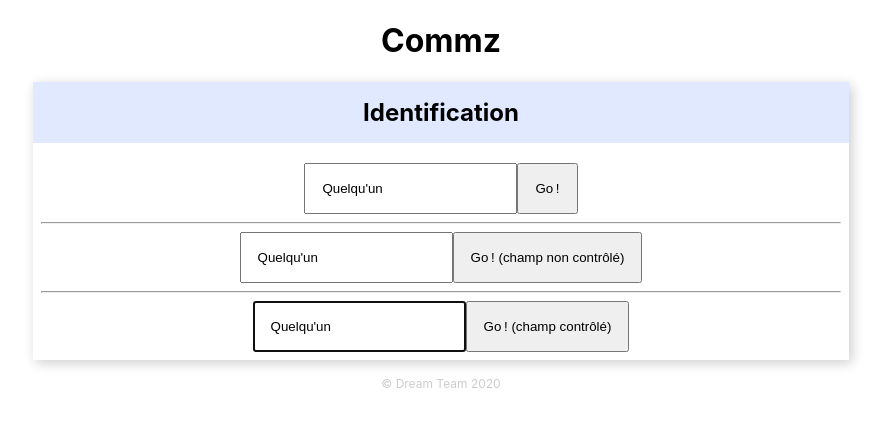
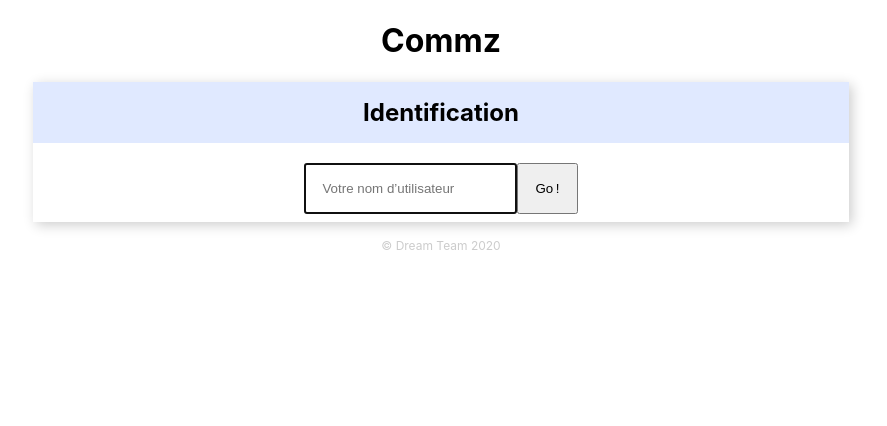
Before and after one commit to naholyr/formation-react-2020-05, a React (Create React App) app in the folder app/: page / in a window 1280 px wide. Shown: the top 426 px of the page, without its empty margins (199-1086 px from the left). Built offline with nearby package versions, Linux system fonts and the light colour scheme.

Commit message:
App's state (username, TODO flux)

```diff
--- a/app/src/App/App.js
+++ b/app/src/App/App.js
@@ -4,14 +4,27 @@ import Header from '../Header/Header';
 import Main from '../Main/Main';
 import Footer from '../Footer/Footer';
 
-const authenticated = false; // set to false to be logged in
+class App extends React.Component {
+  state = {
+    username: null,
+  };
 
-class App extends React.Component {
+  handleLogin = (username) => {
+    this.setState({ username });
+  };
+
+  handleLogout = () => {
+    this.setState({ username: null });
+  };
+
   render() {
     return (
       <>
-        <Header authenticated={authenticated} />
-        <Main authenticated={authenticated} />
+        <Header username={this.state.username} onLogout={this.handleLogout} />
+        <Main
+          authenticated={this.state.username !== null}
+          onLogin={this.handleLogin}
+        />
         <Footer />
       </>
     );
--- a/app/src/Board/Board.js
+++ b/app/src/Board/Board.js
@@ -1,7 +1,6 @@
 import React from 'react';
 import './Board.scss';
 import { bool } from 'prop-types';
-import cx from 'classnames';
 import CollapsableSection from '../CollapsableSection/CollapsableSection';
 
 const openMessage = true;
--- a/app/src/Chat/Chat.js
+++ b/app/src/Chat/Chat.js
@@ -1,7 +1,5 @@
 import React from 'react';
 import './Chat.scss';
-import { bool } from 'prop-types';
-import cx from 'classnames';
 import CollapsableSection from '../CollapsableSection/CollapsableSection';
 
 class Chat extends React.Component {
--- a/app/src/Header/Header.js
+++ b/app/src/Header/Header.js
@@ -1,27 +1,25 @@
 import React from 'react';
 import './Header.scss';
-import { bool } from 'prop-types';
+import { string, func } from 'prop-types';
 
 class Header extends React.Component {
   static propTypes = {
-    authenticated: bool,
-  };
-
-  static defaultProps = {
-    authenticated: false,
+    username: string,
+    onLogout: func.isRequired,
   };
 
   handleClick = (e) => {
-    console.log('TODO disconnect');
+    e.preventDefault();
+    this.props.onLogout();
   };
 
   render() {
     return (
       <header>
         <h1>Commz</h1>
-        {this.props.authenticated && (
+        {this.props.username && (
           <div className="auth">
-            Connecté en tant que <strong>Quelqu'un</strong>
+            Connecté en tant que <strong>{this.props.username}</strong>
             <button onClick={this.handleClick}>Déconnexion</button>
           </div>
         )}
--- a/app/src/Header/Header.scss
+++ b/app/src/Header/Header.scss
@@ -1,4 +1,9 @@
 header {
   text-align: center;
   position: relative;
+  .auth {
+    position: absolute;
+    top: 0.5rem;
+    right: 1rem;
+  }
 }
--- a/app/src/Login/Login.js
+++ b/app/src/Login/Login.js
@@ -1,28 +1,36 @@
 import React from 'react';
 import './Login.scss';
+import { func } from 'prop-types';
 
 class Login extends React.Component {
+  static propTypes = {
+    onSubmit: func.isRequired,
+  };
+
+  handleSubmit = (e) => {
+    e.preventDefault();
+    this.props.onSubmit(e.target.elements.username.value);
+  };
+
   render() {
     return (
       <section className="Login">
         <h2>Identification</h2>
-        <form>
+        <form onSubmit={this.handleSubmit}>
           <input
+            name="username"
             type="text"
             placeholder="Votre nom d’utilisateur"
-            value="Quelqu'un"
             autoFocus
           />
           <button type="submit">Go !</button>
         </form>
-        <hr />
-        <FormUncontrolled />
-        <hr />
-        <FormControlled />
       </section>
     );
   }
 }
+
+/*
 
 // Composant non contrôlé =
 // - le parent laisse l'enfant gérer son state et son rendu
@@ -91,4 +99,6 @@ class FormControlled extends React.Component {
   }
 }
 
+*/
+
 export default Login;
--- a/app/src/Main/Main.js
+++ b/app/src/Main/Main.js
@@ -5,10 +5,10 @@ import Login from '../Login/Login';
 import Board from '../Board/Board';
 import Chat from '../Chat/Chat';
 
-const Main = ({ authenticated = false }) => {
+const Main = ({ authenticated = false, onLogin }) => {
   return (
     <main>
-      {!authenticated && <Login />}
+      {!authenticated && <Login onSubmit={onLogin} />}
       {authenticated && <Board />}
       {authenticated && <Chat />}
     </main>
```
